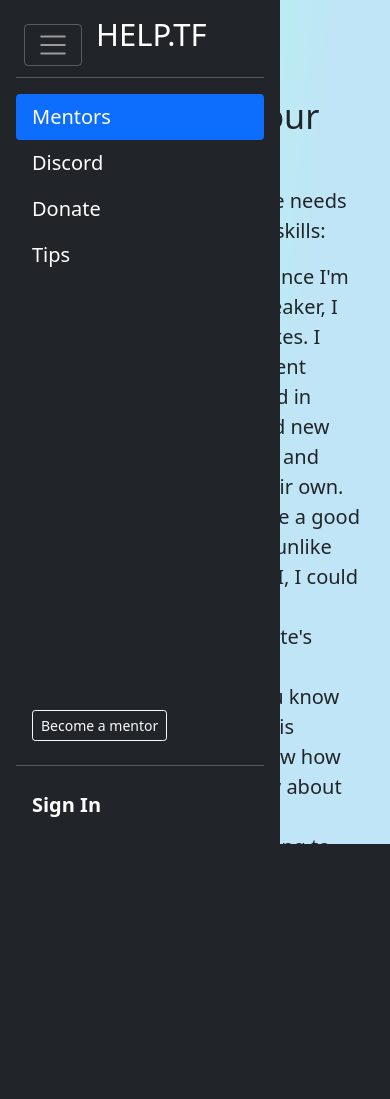
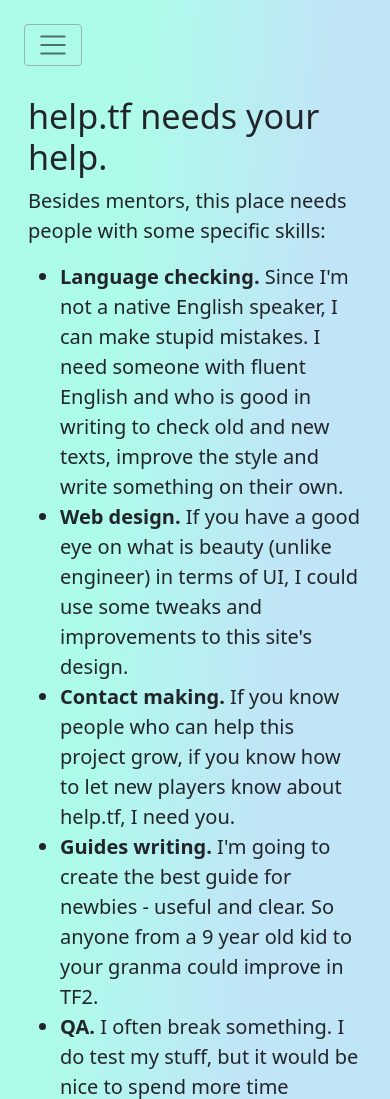
Before and after one commit to LuckyStarTF2/help.tf, a Flask app: page /join-the-team in a window 390 px wide. Shown: the top 1099 px of the page. Before the commit the page ends 844 px from the top, so only its background shows below. Run offline with Flask 2, Linux system fonts and the light colour scheme.

Commit message:
Forgot to close the sidebar 😐

```diff
--- a/app/templates/base.html
+++ b/app/templates/base.html
@@ -130,7 +130,7 @@
           <button class="mt-4 ms-4 d-lg-none navbar-{% if theme == "light" %}light{% else %}dark{% endif %} navbar-toggler position-absolute" type="button" data-bs-toggle="collapse" data-bs-target="#navbar-toggl" aria-controls="navbar-toggl" aria-expanded="false" aria-label="Toggle navigation">
             <span class="navbar-toggler-icon"></span>
           </button>
-      <nav class="d-lg-none header navbar pt-0 navbar-expand-lg position-fixed sidebar collapse show navbar-collapse collapse-horizontal navbar-floating navbar-sticky navbar-{% if theme == "light" %}light{% else %}dark{% endif %} fs-5" aria-label="navbar" id="navbar-toggl">
+      <nav class="d-lg-none header navbar pt-0 navbar-expand-lg position-fixed sidebar collapse navbar-collapse collapse-horizontal navbar-floating navbar-sticky navbar-{% if theme == "light" %}light{% else %}dark{% endif %} fs-5" aria-label="navbar" id="navbar-toggl">
 
         <div class="d-flex flex-column flex-shrink-0 min-vh-100 p-3 text-white bg-dark sidebar-dark" style="width: 280px; height: 100%;">
             <button class="mt-2 d-lg-none navbar-dark navbar-toggler position-absolute" type="button" data-bs-toggle="collapse" data-bs-target="#navbar-toggl" aria-controls="navbar-toggl" aria-expanded="false" aria-label="Toggle navigation">
```
